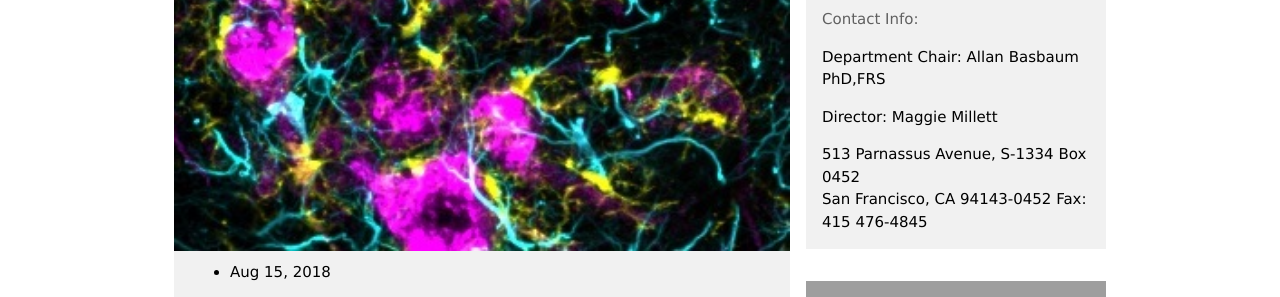
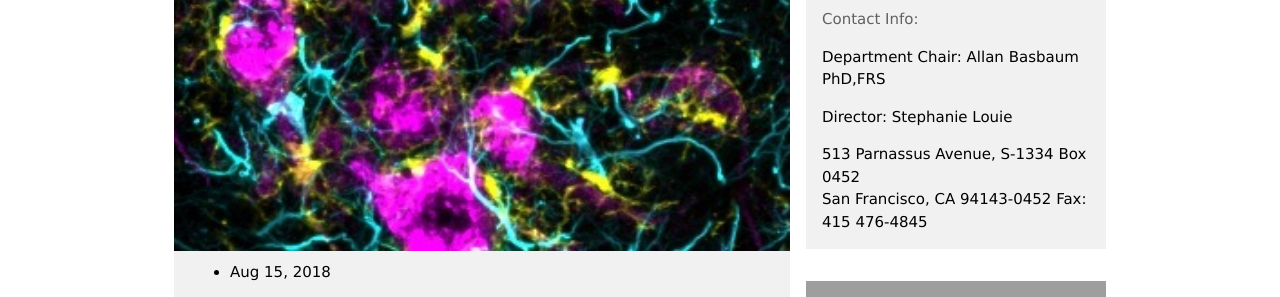
Before and after one commit to UCSF-Anatomy/anat-jekyll-2017, a Jekyll site: the page built from index.html, in a window 1280 px wide and 900 px high, scrolled down 877 px. Shown: the part 152-449 px from the top of the window. Built offline with Jekyll 4.4.1, drawn with Linux system fonts in a browser that asks for light colours; nearby versions of some CDN libraries.

Commit message:
update hompage
fixed director

```diff
--- a/index.html
+++ b/index.html
@@ -49,7 +49,7 @@ layout: default
         <div class="w3-container">
           <p class="w3-opacity">Contact Info:</p>
           <p>Department Chair: Allan Basbaum PhD,FRS</p>
-          <p>Director: Maggie Millett</p>
+          <p>Director: Stephanie Louie</p>
           <p>513 Parnassus Avenue, S-1334 Box 0452 <br>San Francisco, CA 94143-0452 Fax: 415 476-4845</p>
         </div>
       </div>
```
Also changed, not shown: profile3.md (added).
